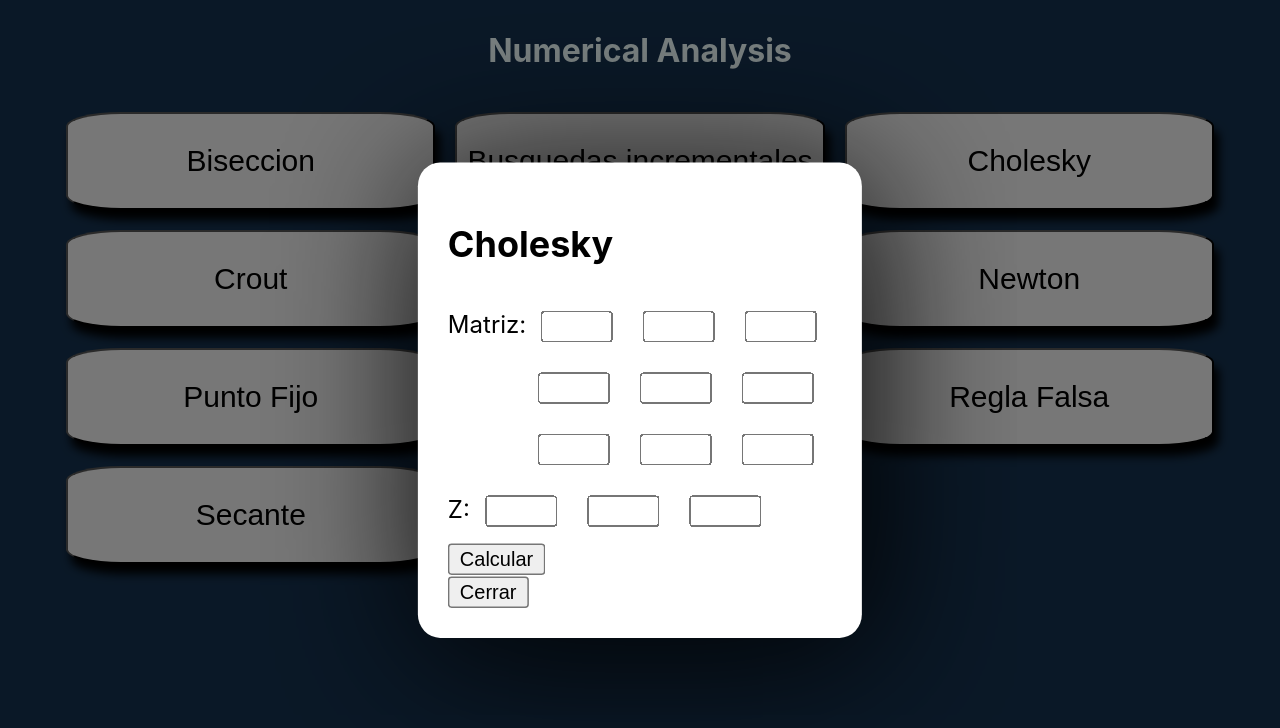
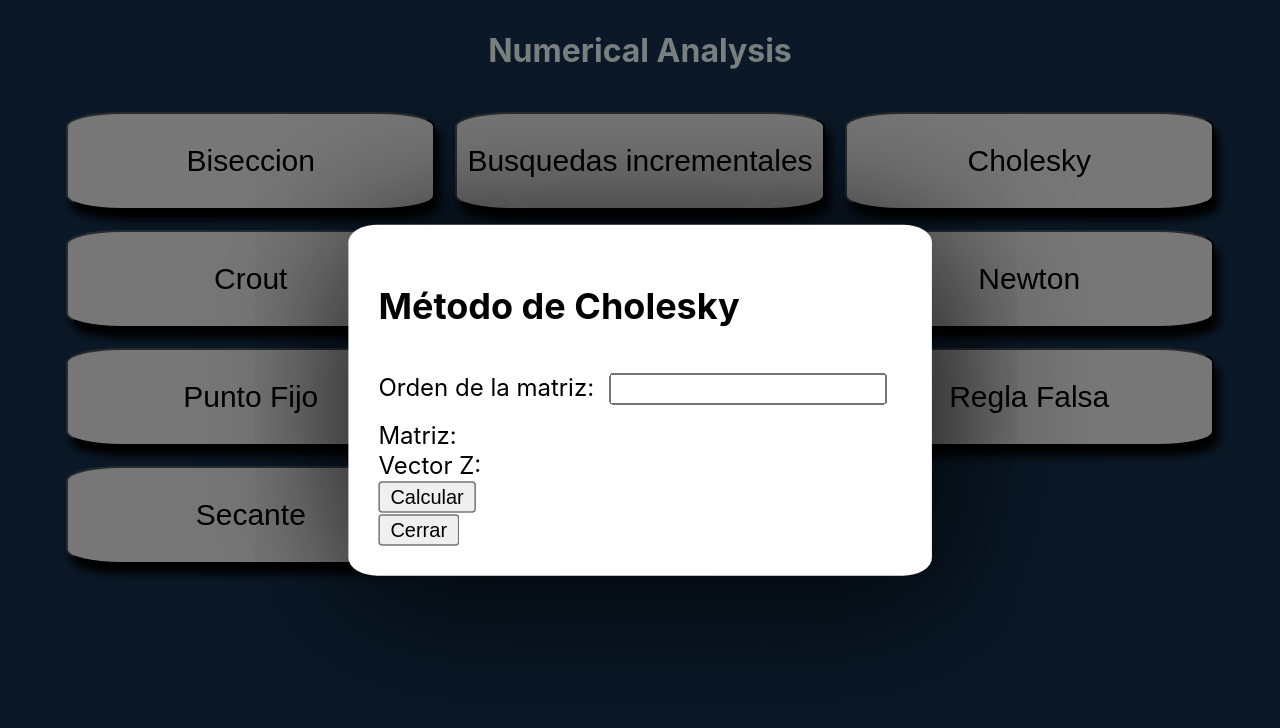
Before and after one commit to Miguelco23/Numerical-analysis, a React (Create React App) app in the folder numerical_front/: page / in a window 1280 px wide. Both pictures are taken after a click on the button "Cholesky". Shown: the top 728 px of the page. Built offline with nearby package versions, Linux system fonts and the light colour scheme.

Commit message:
Cholesky now can choose the matrix order

```diff
--- a/numerical_front/src/methods/Cholesky.jsx
+++ b/numerical_front/src/methods/Cholesky.jsx
@@ -1,141 +1,112 @@
-import React, { useState } from 'react';
+import React, { useState } from "react";
 
 const Cholesky = () => {
-  const [matrix, setMatrix] = useState([[], [], []]);
-  const [z, setZ] = useState([]);
+  const [matrixSize, setMatrixSize] = useState(0);
+  const [matrixData, setMatrixData] = useState([]);
+  const [zData, setZData] = useState([]);
   const [result, setResult] = useState(null);
 
-  const handleMatrixChange = (rowIndex, columnIndex, value) => {
-    const updatedMatrix = [...matrix];
-    updatedMatrix[rowIndex][columnIndex] = value;
-    setMatrix(updatedMatrix);
+  const handleMatrixSizeChange = (event) => {
+    let size = parseInt(event.target.value);
+    if (event.target.value === ""){
+      size = 0;
+    }
+    setMatrixSize(size);
+    setMatrixData(Array(size).fill(Array(size).fill(0)));
+    setZData(Array(size).fill(0));
+    setResult(null);
   };
 
-  const handleZChange = (index, value) => {
-    const updatedZ = [...z];
-    updatedZ[index] = value;
-    setZ(updatedZ);
+  const handleMatrixInputChange = (event, rowIndex, colIndex) => {
+    const { value } = event.target;
+    setMatrixData((prevMatrix) => {
+      const updatedMatrix = [...prevMatrix];
+      updatedMatrix[rowIndex][colIndex] = parseFloat(value);
+      return updatedMatrix;
+    });
   };
 
-  const handleSubmit = async (e) => {
-    e.preventDefault();
-    const requestData = {
-      matrix,
-      z,
+  const handleZInputChange = (event, index) => {
+    const { value } = event.target;
+    setZData((prevZ) => {
+      const updatedZ = [...prevZ];
+      updatedZ[index] = parseFloat(value);
+      return updatedZ;
+    });
   };
 
+  const handleSubmit = async () => {
+    const requestBody = {
+      matrix: matrixData,
+      z: zData,
+    };
+
+    // Realizar la llamada a la API fetch para enviar los datos
     try {
-      const response = await fetch('API_URL', {
-        method: 'POST',
+      const response = await fetch("URL_DE_TU_API", {
+        method: "POST",
         headers: {
-          'Content-Type': 'application/json',
+          "Content-Type": "application/json",
         },
-        body: JSON.stringify(requestData),
+        body: JSON.stringify(requestBody),
       });
 
-      if (response.ok) {
-        const result = await response.json();
-        setResult(result);
-      } else {
-        console.log('Error:', response.status);
+      const data = await response.json();
+      setResult(data.result);
+    } catch (error) {
+      console.error("Error al realizar la llamada a la API:", error);
     }
-    } catch (error) {
-      console.log('Error:', error);
-      alert('Error:', error);
-    }
+  };
+
+  const renderMatrixInputs = () => {
+    return matrixData.map((row, rowIndex) => (
+      <div key={rowIndex}>
+        {row.map((cell, colIndex) => (
+          <input
+            style={{width: "30px"}}
+            key={colIndex}
+            type="number"
+            onChange={(e) => handleMatrixInputChange(e, rowIndex, colIndex)}
+          />
+        ))}
+      </div>
+    ));
+  };
+
+  const renderZInputs = () => {
+    return zData.map((value, index) => (
+      <input
+        style={{width: "30px"}}
+        key={index}
+        type="number"
+        onChange={(e) => handleZInputChange(e, index)}
+      />
+    ));
   };
 
   return (
     <div>
-      <h2>Cholesky</h2>
-      <form onSubmit={handleSubmit}>
+      <h2>Método de Cholesky</h2>
       <div>
-          <label>Matriz:</label>
+        <label>Orden de la matriz:</label>
         <input
           type="number"
-            style={{width: "40px"}}
-            value={matrix[0][0]}
-            onChange={(e) => handleMatrixChange(0, 0, e.target.value)}
-          />
-          <input
-            type="number"
-            style={{width: "40px"}}
-            value={matrix[0][1]}
-            onChange={(e) => handleMatrixChange(0, 1, e.target.value)}
-          />
-          <input
-            type="number"
-            style={{width: "40px"}}
-            value={matrix[0][2]}
-            onChange={(e) => handleMatrixChange(0, 2, e.target.value)}
-          />
-        </div>
-        <div style={{marginLeft: "50px"}}>
-          <input
-            type="number"
-            style={{width: "40px"}}
-            value={matrix[1][0]}
-            onChange={(e) => handleMatrixChange(1, 0, e.target.value)}
-          />
-          <input
-            type="number"
-            style={{width: "40px"}}
-            value={matrix[1][1]}
-            onChange={(e) => handleMatrixChange(1, 1, e.target.value)}
-          />
-          <input
-            type="number"
-            style={{width: "40px"}}
-            value={matrix[1][2]}
-            onChange={(e) => handleMatrixChange(1, 2, e.target.value)}
-          />
-        </div>
-        <div style={{marginLeft: "50px"}}>
-          <input
-            type="number"
-            style={{width: "40px"}}
-            value={matrix[2][0]}
-            onChange={(e) => handleMatrixChange(2, 0, e.target.value)}
-          />
-          <input
-            type="number"
-            style={{width: "40px"}}
-            value={matrix[2][1]}
-            onChange={(e) => handleMatrixChange(2, 1, e.target.value)}
-          />
-          <input
-            type="number"
-            style={{width: "40px"}}
-            value={matrix[2][2]}
-            onChange={(e) => handleMatrixChange(2, 2, e.target.value)}
+          min="1"
+          onChange={handleMatrixSizeChange}
         />
       </div>
       <div>
-          <label>Z:</label>
-          <input
-            type="number"
-            style={{width: "40px"}}
-            value={z[0]}
-            onChange={(e) => handleZChange(0, e.target.value)}
-          />
-          <input
-            type="number"
-            style={{width: "40px"}}
-            value={z[1]}
-            onChange={(e) => handleZChange(1, e.target.value)}
-          />
-          <input
-            type="number"
-            style={{width: "40px"}}
-            value={z[2]}
-            onChange={(e) => handleZChange(2, e.target.value)}
-          />
+        <label>Matriz:</label>
+        {renderMatrixInputs()}
       </div>
-        <button type="submit">Calcular</button>
-      </form>
+      <div>
+        <label>Vector Z:</label>
+        {renderZInputs()}
+      </div>
+      <button onClick={handleSubmit}>Calcular</button>
       {result && (
         <div>
-          <h3>Resultado</h3>
+          <h3>Resultado:</h3>
           <p>{result}</p>
         </div>
       )}
```
Lines whose indentation alone changed are shown as unchanged.
